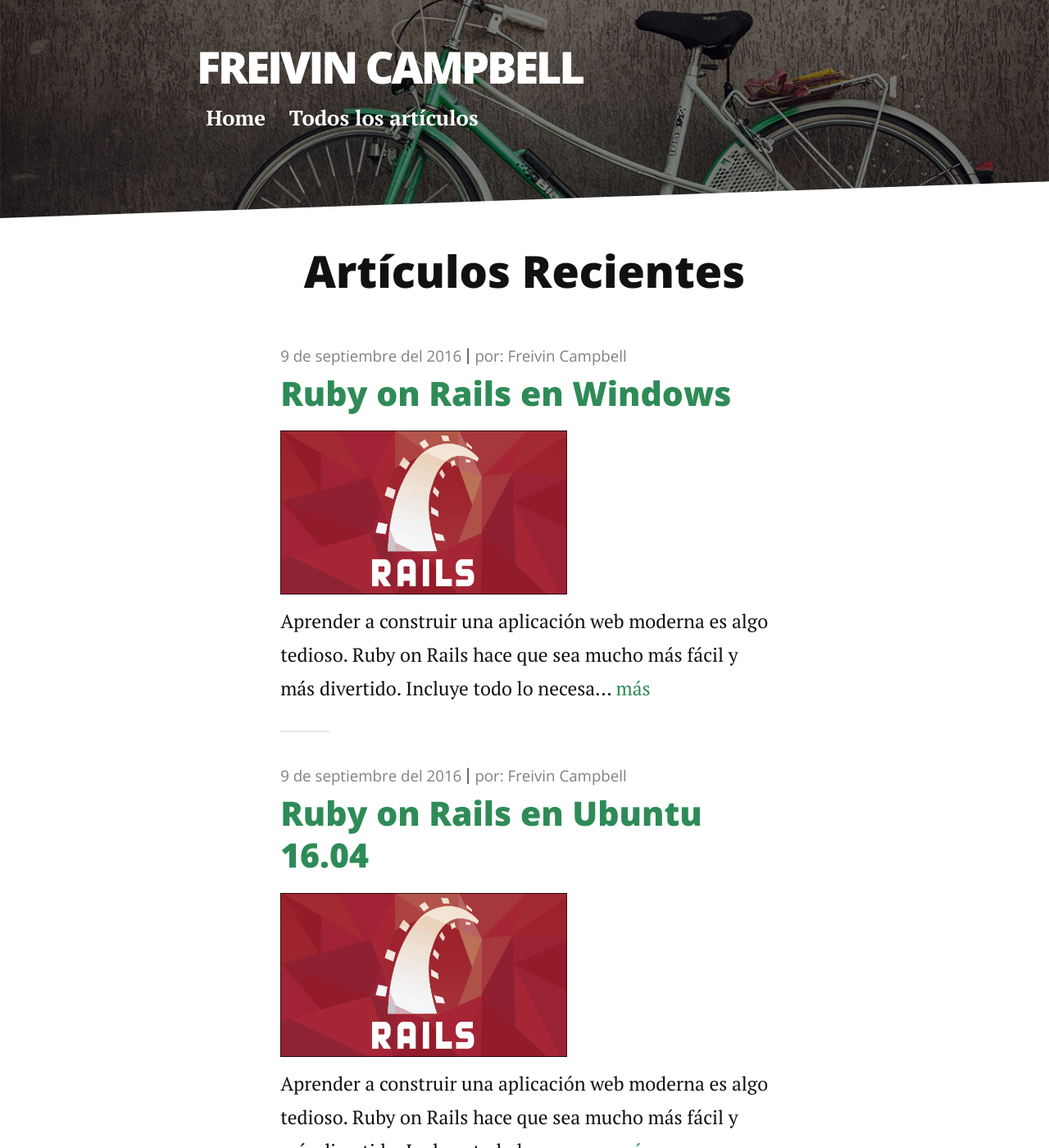
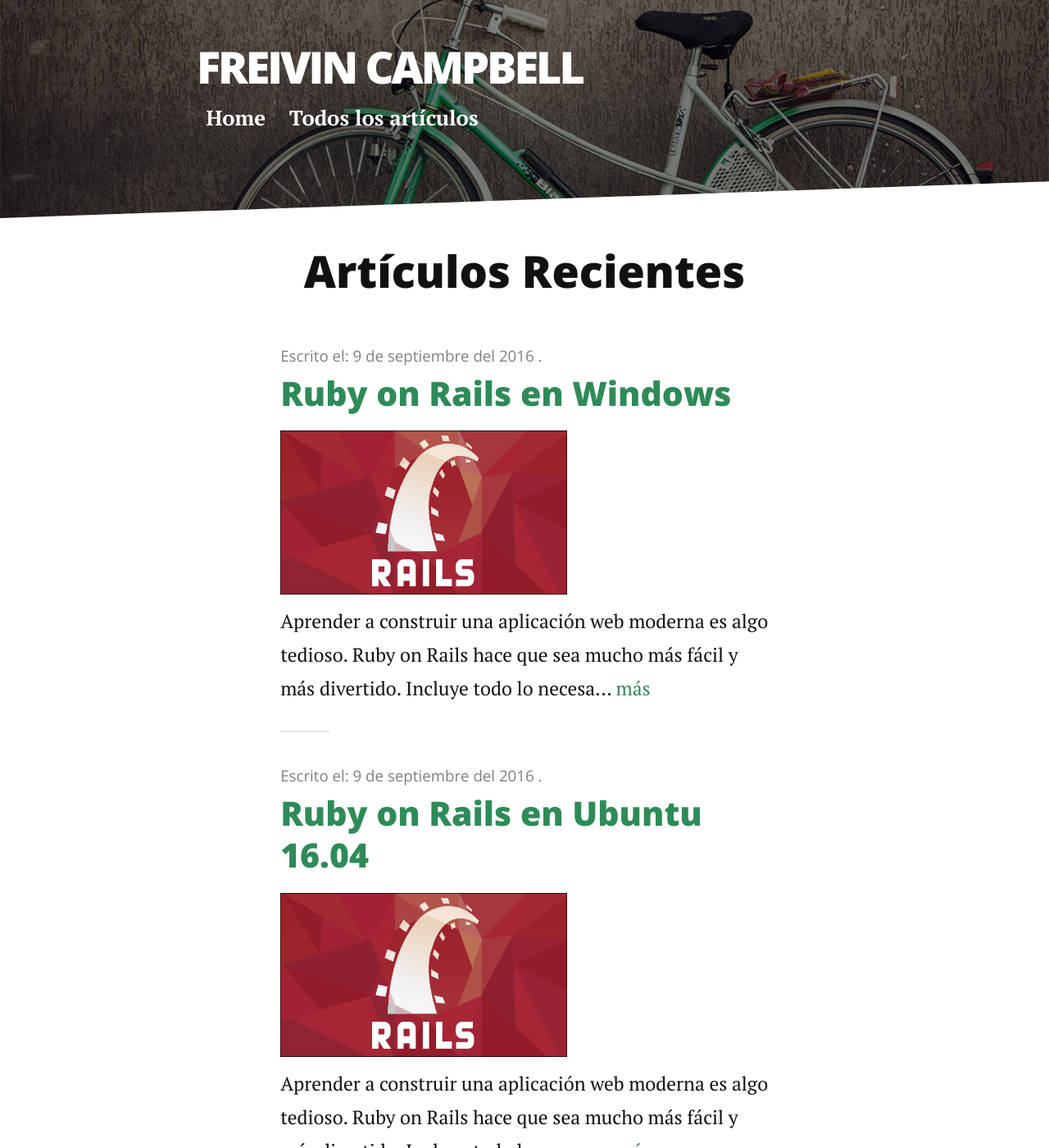
Before and after one commit to Freivincampbell/freivincampbell.github.io, a Jekyll site: the page built from index.html, in a window 1280 px wide and 1400 px high. Shown: the whole window at 82% size. Built offline with Jekyll 4.4.1, drawn with Linux system fonts in a browser that asks for light colours; nearby versions of some CDN libraries; the list of posts is cut into pages by our own code; comment, search, counter and statistics services are not loaded; some of the changed text lies outside the part shown.

Commit message:
update: delete escrito por:

```diff
--- a/index.html
+++ b/index.html
@@ -8,7 +8,7 @@
   <ul class="posts noList">
     {% for page in paginator.posts %}
     <li>
-      <span class="date">{% include formato_fecha.html %}</span> | <span class="date">por: {{page.escritor}} </span>
+      <span class="date">Escrito el: {% include formato_fecha.html %}.</span>
       <h3><a class="post-link" href="{{ page.url | prepend: site.baseurl }}">{{ page.title }}</h3>
 
         <img height="200" width="350" src="assets/img/{{page.image}}"  />
```
